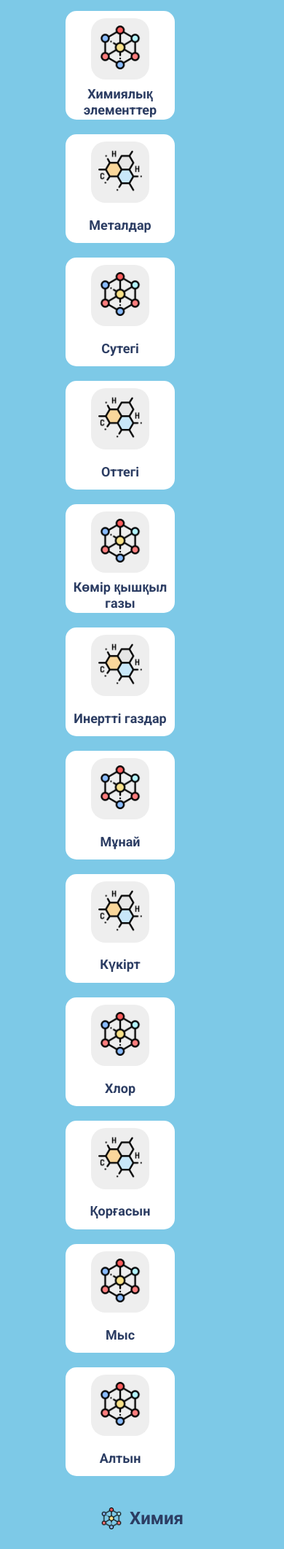
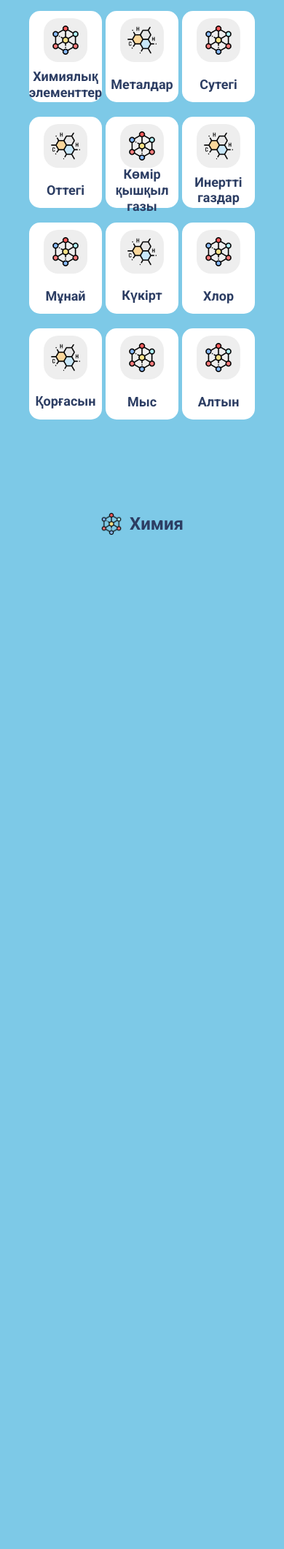
Before and after one commit to vipdostyp/himic, a PHP site: page / in a window 390 px wide. Shown: the part 84-2207 px from the top of the page at 73% size. After the commit the page ends 817 px from the top, so only its background shows below. Run offline with PHP 8.4, Linux system fonts and the light colour scheme; data comes from the database, SQL or seed files in the repository.

Commit message:
Update style.css

```diff
--- a/css/style.css
+++ b/css/style.css
@@ -151,7 +151,7 @@ footer {
     .block_title h3 {
         font-size: 20px;
     }
-   //* .card {
+    .card {
         width: 100px;
     }
     .card_logo {
@@ -162,7 +162,7 @@ footer {
     }
     .card_logo img {
         width: 40px;
-    }*//
+    }
     .card_title {
         font-size: 14px;
         margin-bottom: 5px;
```
